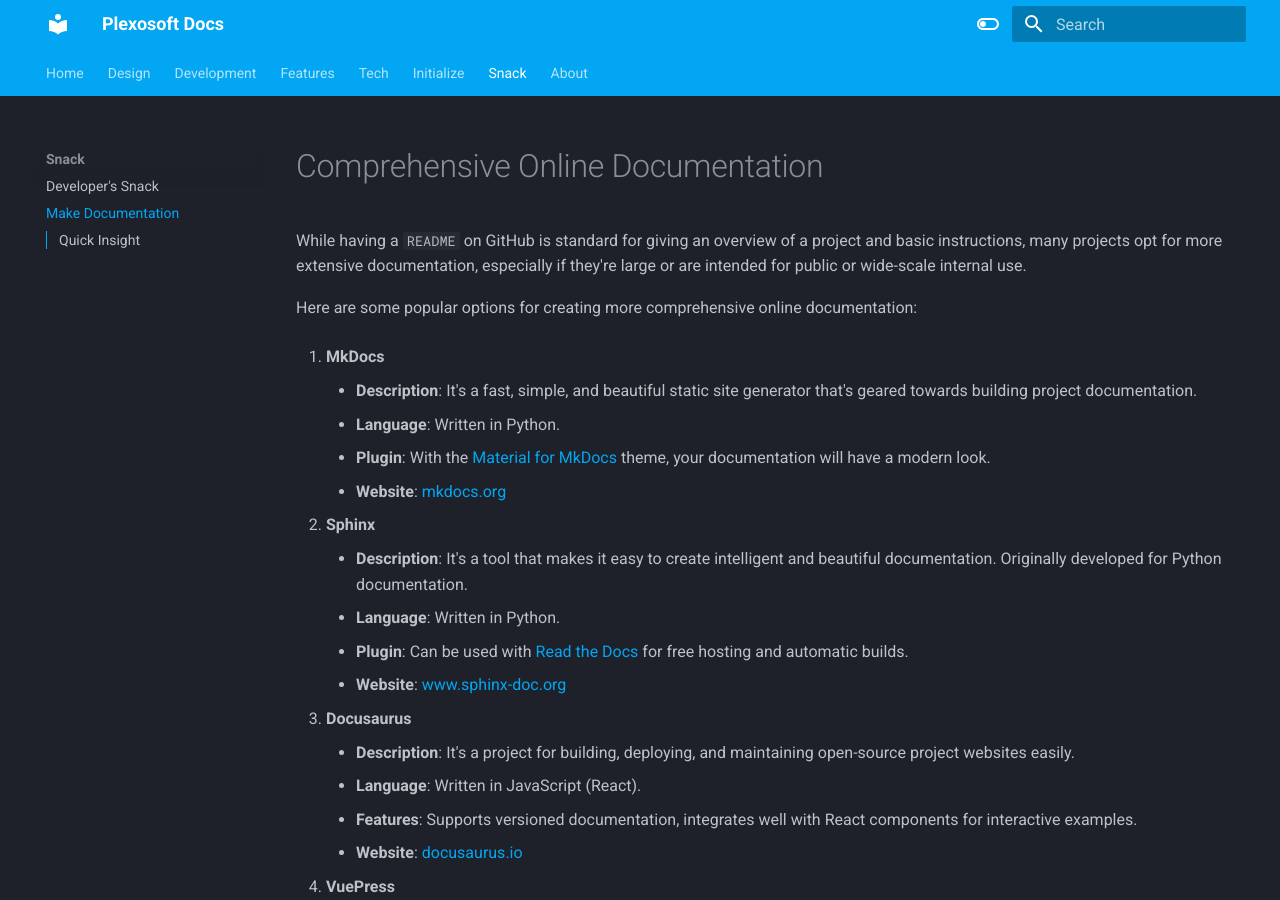
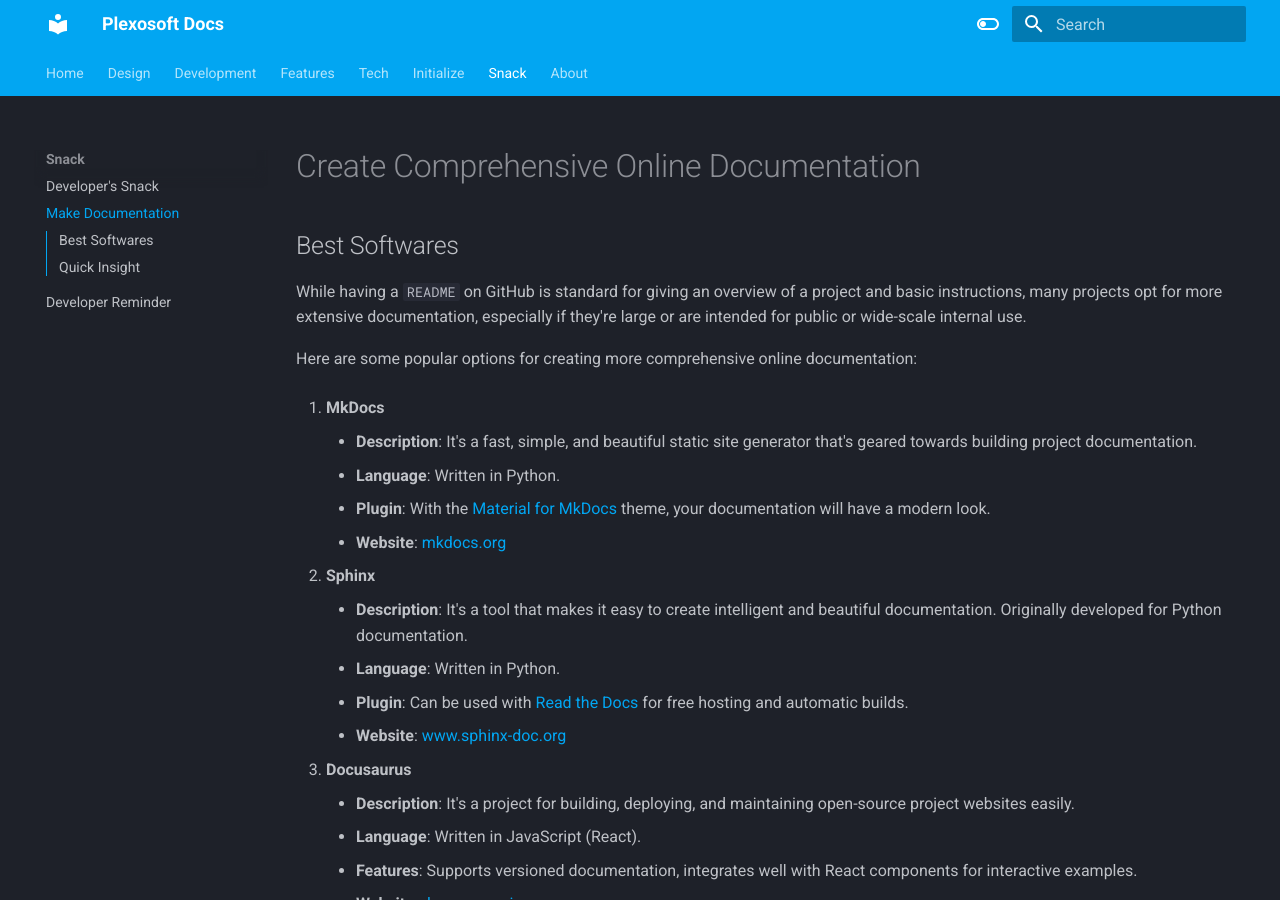
Before and after one commit to Code-Institute-Submissions/py, an MkDocs documentation site: the page built from docs/developer-snack/mkdoc/mkdoc.md, in a window 1280 px wide and 900 px high. Built offline with MkDocs 1.6.1 and Material for MkDocs 9.7.7, drawn with Linux system fonts in a browser that asks for light colours.

Commit message:
docs: improve general structure

```diff
--- a/docs/developer-snack/mkdoc/mkdoc.md
+++ b/docs/developer-snack/mkdoc/mkdoc.md
@@ -1,4 +1,6 @@
-# Comprehensive Online Documentation
+# Create Comprehensive Online Documentation
+
+## Best Softwares
 
 While having a `README` on GitHub is standard for giving an overview of a project and basic instructions, many projects opt for more extensive documentation, especially if they're large or are intended for public or wide-scale internal use.
 
--- a/mkdocs.yml
+++ b/mkdocs.yml
@@ -37,6 +37,7 @@
   - Snack:
       - Developer's Snack: developer-snack/developer_snack.md
       - Make Documentation: developer-snack/mkdoc/mkdoc.md
+      - Developer Reminder: developer-snack/development_reminder.md
   - About:
       - About: about.md
       - License: LICENSE.md
```
Also changed, not shown: docs/design-thinking/idea-outline/idea_outline.md (+1 -1 lines).
